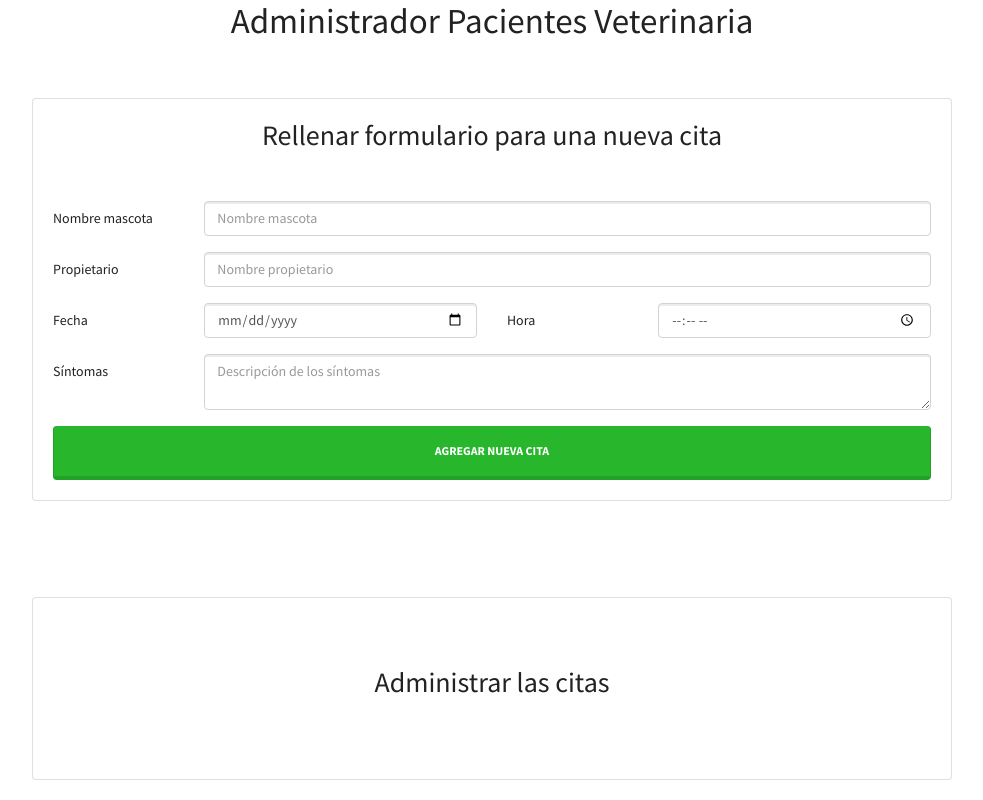
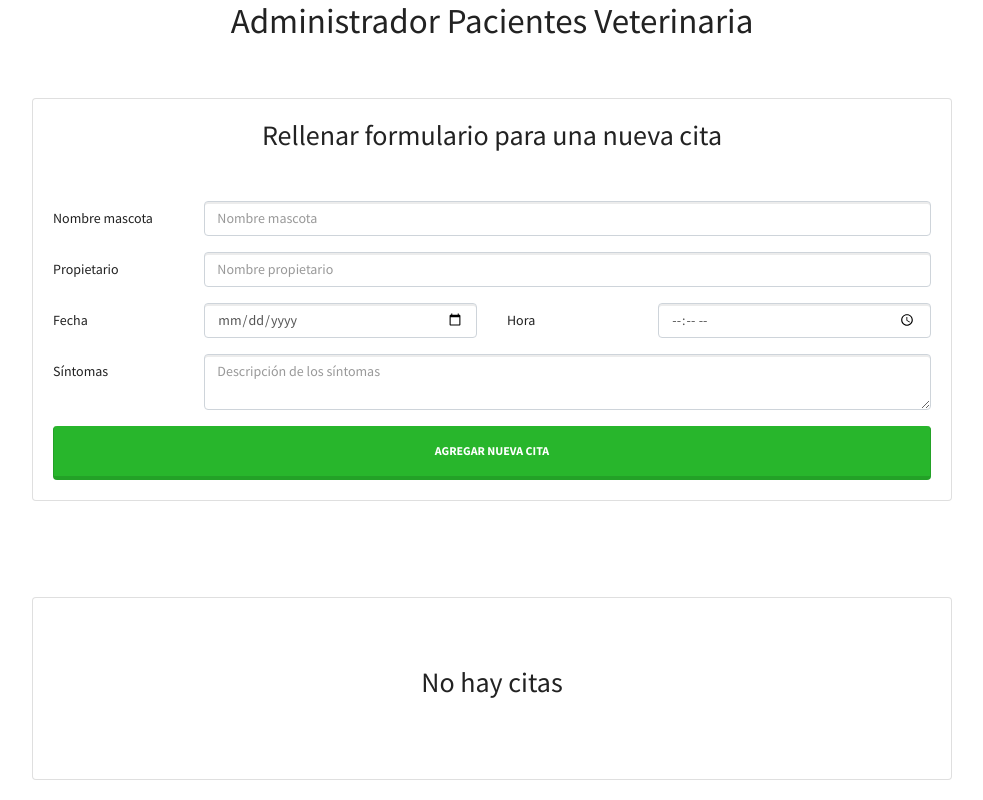
Before and after one commit to PauMB85/cita-mascotas, a React (Create React App) app: page / in a window 1280 px wide. Shown: the whole page, without its empty margins (148-1131 px from the left). Built offline with nearby package versions, Linux system fonts and the light colour scheme.

Commit message:
indicar mensaje en función si hay citas

```diff
--- a/src/components/ListaCitas.js
+++ b/src/components/ListaCitas.js
@@ -3,11 +3,15 @@ import Cita from './Cita';
 import PropTypes from 'prop-types';
 
 const ListaCitas = ({citas, eliminarCita}) => {
+
+
+    const mensaje = Object.keys(citas).length === 0 ? 'No hay citas' : 'Administrar las citas'
+
     return (
         <div className="card mt-5 py-5">
             <div className="card-body">
                 <h2 className="card-title text-center">
-                    Administrar las citas
+                    {mensaje}
                 </h2>
                 <div className="lista-citas">
                     {citas.map(cita => (
```
